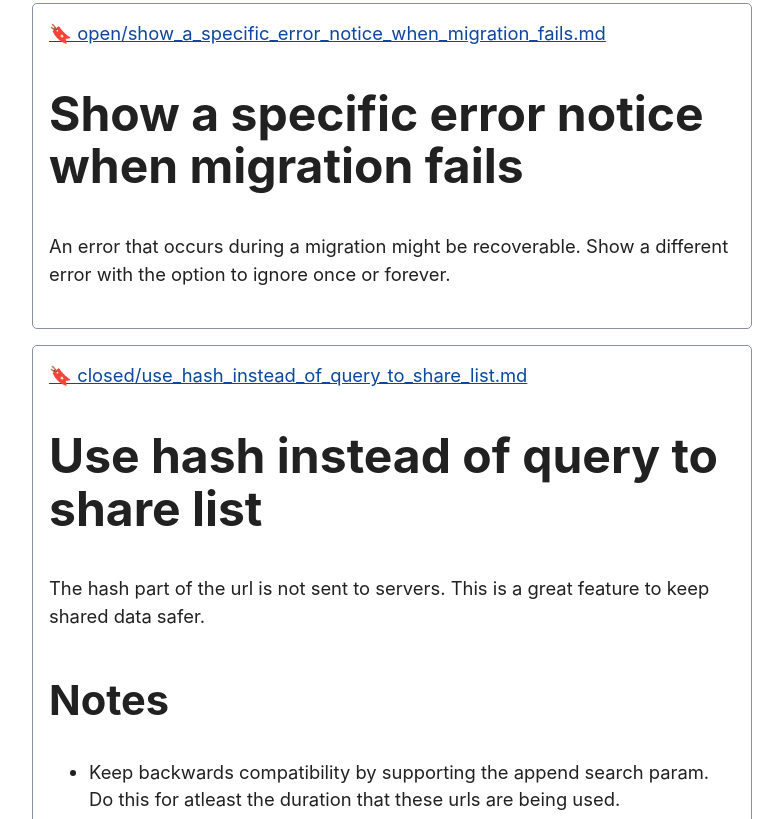
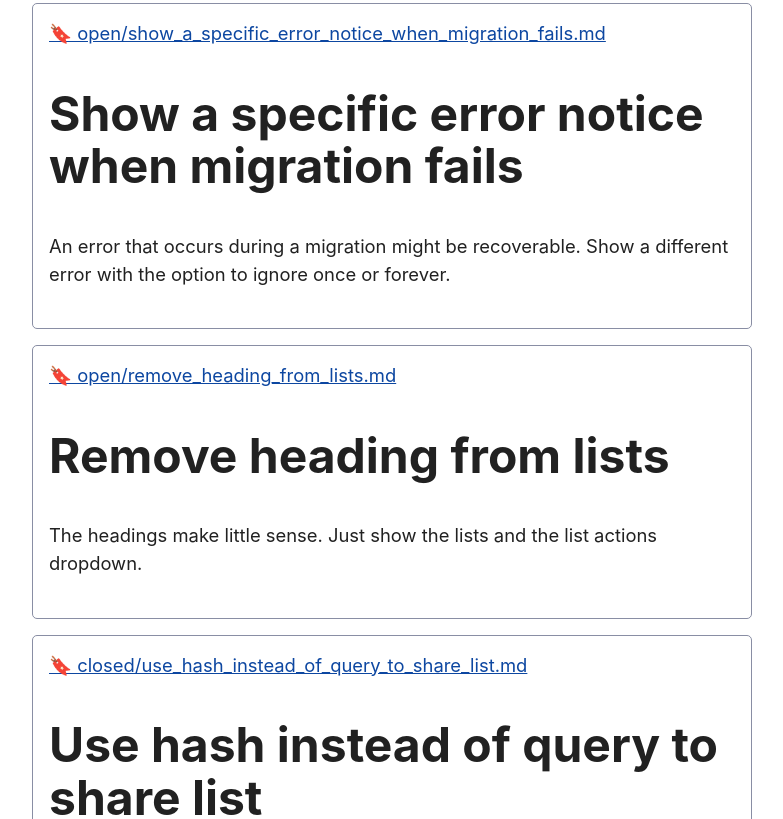
Before and after one commit to bas080/toplist, a plain HTML site: page straw/index.html in a window 1280 px wide. Shown: the part 1212-2031 px from the top of the page, without its empty margins (248-1031 px from the left). Drawn offline with Linux system fonts and the light colour scheme.

Commit message:
deploy: 2a87c4e4ff95da9126097b93a8f21787ab9a4c1e

```diff
--- a/straw/index.html
+++ b/straw/index.html
@@ -14,6 +14,10 @@ to be notified by client only errors.</p>
 <article><a class='straw-bookmark' id='show_a_specific_error_notice_when_migration_fails.md' href='#show_a_specific_error_notice_when_migration_fails.md'>🔖 open/show_a_specific_error_notice_when_migration_fails.md</a><h1 id="show-a-specific-error-notice-when-migration-fails">Show a specific error notice when migration fails</h1>
 <p>An error that occurs during a migration might be recoverable. Show a different
 error with the option to ignore once or forever.</p>
+</article>
+<article><a class='straw-bookmark' id='remove_heading_from_lists.md' href='#remove_heading_from_lists.md'>🔖 open/remove_heading_from_lists.md</a><h1 id="remove-heading-from-lists">Remove heading from lists</h1>
+<p>The headings make little sense. Just show the lists and the list actions
+dropdown.</p>
 </article>
 <article><a class='straw-bookmark' id='use_hash_instead_of_query_to_share_list.md' href='#use_hash_instead_of_query_to_share_list.md'>🔖 closed/use_hash_instead_of_query_to_share_list.md</a><h1 id="use-hash-instead-of-query-to-share-list">Use hash instead of query to share list</h1>
 <p>The hash part of the url is not sent to servers. This is a great feature to
```
